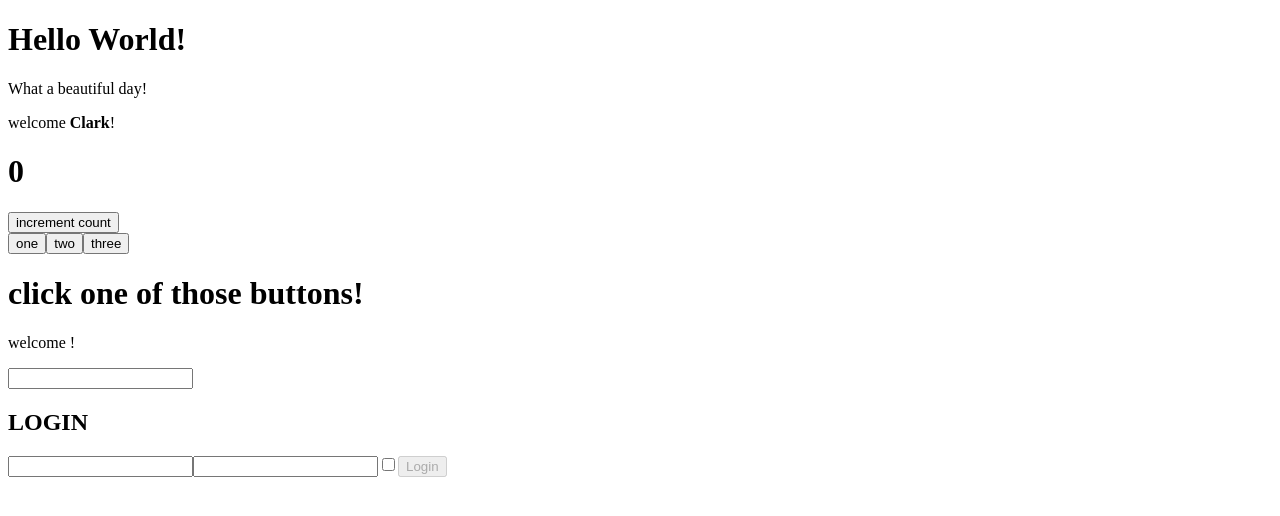
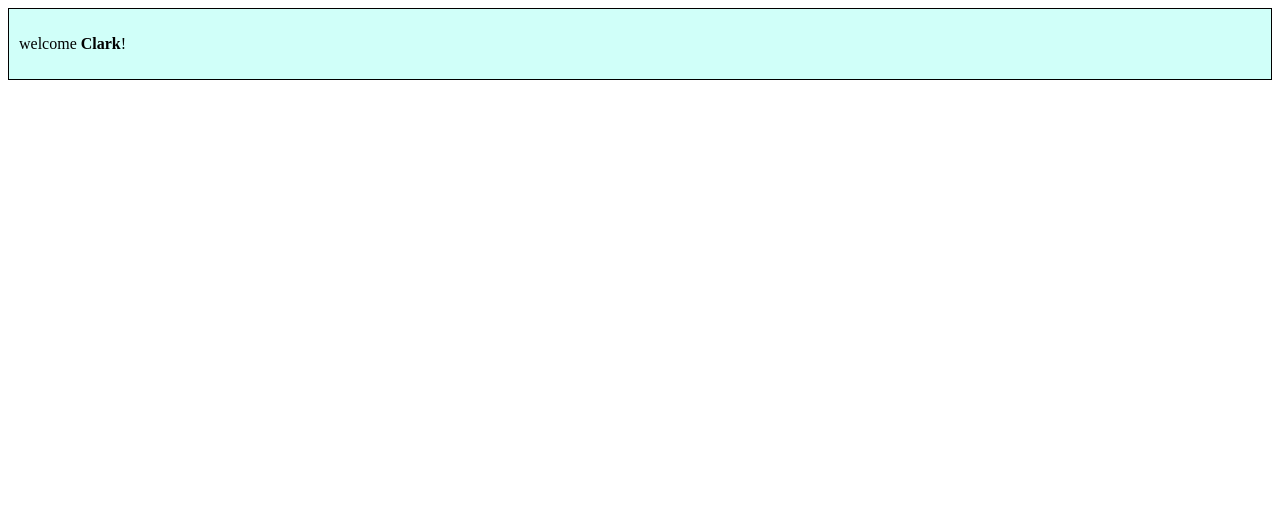
Before and after one commit to karimhaj/react-exercises, a React (Create React App) app in the folder my-app/: page / in a window 1280 px wide. Shown: the top 516 px of the page. Built offline with nearby package versions, Linux system fonts and the light colour scheme.

Commit message:
complete exercise 1 of styling

```diff
--- a/my-app/src/App.js
+++ b/my-app/src/App.js
@@ -1,8 +1,5 @@
 import React from "react";
-import { Hello } from './HelloWorld';
-import { Welcome } from './Message';
-import Counter from "./Counter";
-import { InteractiveWelcome } from "./InteractiveWelcome";
+import { Welcome } from './Welcome';
 
 const theName = <b>Clark</b>;
 
@@ -10,10 +7,7 @@ export class App extends React.Component {
     render(){
         return(
             <div>
-                <Hello />
                 <Welcome age="19" name={theName}/>
-                <Counter value={0} incrementInterval={1000} incrementAmount={2} />
-                <InteractiveWelcome />
             </div>
         )
     }
--- a/my-app/src/Counter.js
+++ /dev/null
@@ -1,73 +0,0 @@
-import React from 'react';
-
-export default class Counter extends React.Component{
-
-    state = {
-        count: this.props.value
-    }
-
-
-
-    // componentDidMount(){
-    //  setInterval(()=>{
-    //     this.setState({
-    //         count: this.state.count + this.props.incrementAmount
-    //     })
-    //  },this.props.incrementInterval)
-    // }
-
-    handleCounterIncrement = () =>{
-        this.setState(state=>{
-            return {
-                count: state.count + this.props.incrementAmount}
-        })
-    }
-
-
-    render(){
-        return (<div>
-            <CounterDisplay count= {this.state.count} />
-            <ClickCounter increment= {this.handleCounterIncrement}/>
-            <ClickTracker />
-        </div>
-        )
-    }
-}
-
-export class CounterDisplay extends React.Component{
-
-    render(){
-        return <h1>{this.props.count}</h1>
-    }
-}
-
-export class ClickCounter extends React.Component{
-
-
-render(){
-    return <button onClick = {this.props.increment}>increment count</button>
-}
-}
-
-export class ClickTracker extends React.Component{
-
-    buttonEventHandler= (event) =>{
-        this.setState(state=>{
-            return {name: event.target.className}
-        })
-
-    }
-
-    state = {
-        name: 'click one of those buttons!'
-    }
-
-    render() {
-        return (<div>
-            <button className='one' onClick={this.buttonEventHandler}>one</button>
-            <button className='two' onClick={this.buttonEventHandler}>two</button>
-            <button className='three' onClick={this.buttonEventHandler}>three</button>
-            <h1>{this.state.name}</h1>
-        </div>)
-    }
-}
--- a/my-app/src/HelloWorld.js
+++ /dev/null
@@ -1,13 +0,0 @@
-import React from 'react';
-import { Message } from './Message.js'
-
-export class Hello extends React.Component{
-    render(){
-        return(<div>
-            <h1>Hello World!</h1>
-            <Message />
-            </div>
-        )
-
-    }
-}
--- a/my-app/src/InteractiveWelcome.js
+++ /dev/null
@@ -1,58 +0,0 @@
-import React from "react";
-import { Welcome } from "./Message";
-
-export class InteractiveWelcome extends React.Component{
-
-    state ={ username: '' }
-
-    handleUsernameInputChange = (event) =>{
-        this.setState({
-            username: event.target.value
-        })
-        return console.log(this.state);
-    }
-
-    render(){
-        return (
-            <div>
-                <Welcome name={this.state.username}/>
-                <input type= "text" name= "username" value={this.state.username} onChange={this.handleUsernameInputChange}/>
-                <Login onLogin={this.state} />
-            </div>
-        )
-    }
-}
-
-export class Login extends React.Component{
-
-    state= {
-        username: "",
-        password: "",
-        remember: ""
-    }
-
-    handleUsernameInputChange = (event) =>{
-        let name = event.target.name;
-
-        this.setState({
-            [name]: event.target.value,
-            compiled: this.state.username !== "" && this.state.password !== "" ? true : false
-        })
-    }
-
-    onLogin = () =>{
-       return console.log(this.state)
-    }
-
-    render(){
-        return (
-            <div>
-                <h2>LOGIN</h2>
-                <input type= "text" name= "username" value={this.state.username} onChange={this.handleUsernameInputChange}/>
-                <input type= "password" name= "password" value={this.state.password} onChange={this.handleUsernameInputChange} />
-                <input type= "checkbox" name= "remember" value={this.state.remember}  />
-                <button disabled={!this.state.compiled} onClick={this.onLogin}>Login</button>
-            </div>
-        )
-    }
-}
--- a/my-app/src/Message.js
+++ b/my-app/src/Welcome.js
@@ -1,15 +1,9 @@
 import React from "react";
-
-export class Message extends React.Component {
-    render(){
-       return <p>What a beautiful day!</p>
-    }
-}
 
 export class Welcome extends React.Component {
     render(){
         return (
-            <div>
+            <div className="welcome">
         <p>welcome {this.props.name}!</p>
         {/* <Age age = {this.props.age}/>
 
--- /dev/null
+++ b/my-app/src/index.css
@@ -0,0 +1,5 @@
+.welcome{
+    background-color: rgb(208, 255, 249);
+    border: 1px solid black;
+    padding: 10px;
+}
--- a/my-app/src/index.js
+++ b/my-app/src/index.js
@@ -1,6 +1,7 @@
 import React from 'react';
 import ReactDOM from 'react-dom';
 import { App } from './App';
+import "./index.css";
 
 const root = ReactDOM.createRoot(document.getElementById("root"));
 
```
